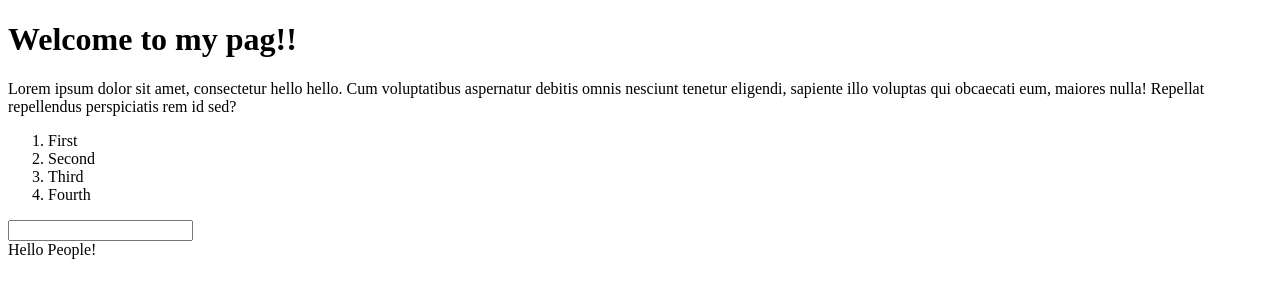
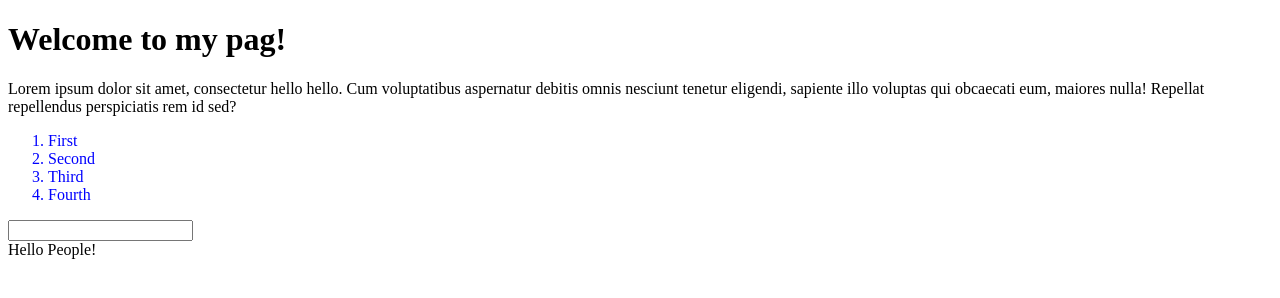
Before and after one commit to Bazyvoliak/google-search, a plain HTML site: page hello.html in a window 1280 px wide. Drawn offline with Linux system fonts and the light colour scheme.

Commit message:
fix marge conflict

```diff
--- a/hello.html
+++ b/hello.html
@@ -6,13 +6,13 @@
     </head>
 </html>
 <body>
-    <h1>Welcome to my pag!!</h1>
+    <h1>Welcome to my pag!</h1>
     <div class="gjgjg12">
         <p>
             Lorem ipsum dolor sit amet, consectetur hello hello. Cum voluptatibus aspernatur debitis omnis nesciunt tenetur eligendi, sapiente illo voluptas qui obcaecati eum, maiores nulla! Repellat repellendus perspiciatis rem id sed?
         </p>
     </div>
-    <div style="color blue";>
+    <div style="color:blue";>
         <ol>
             <li>First</li>
             <li>Second</li>
```
